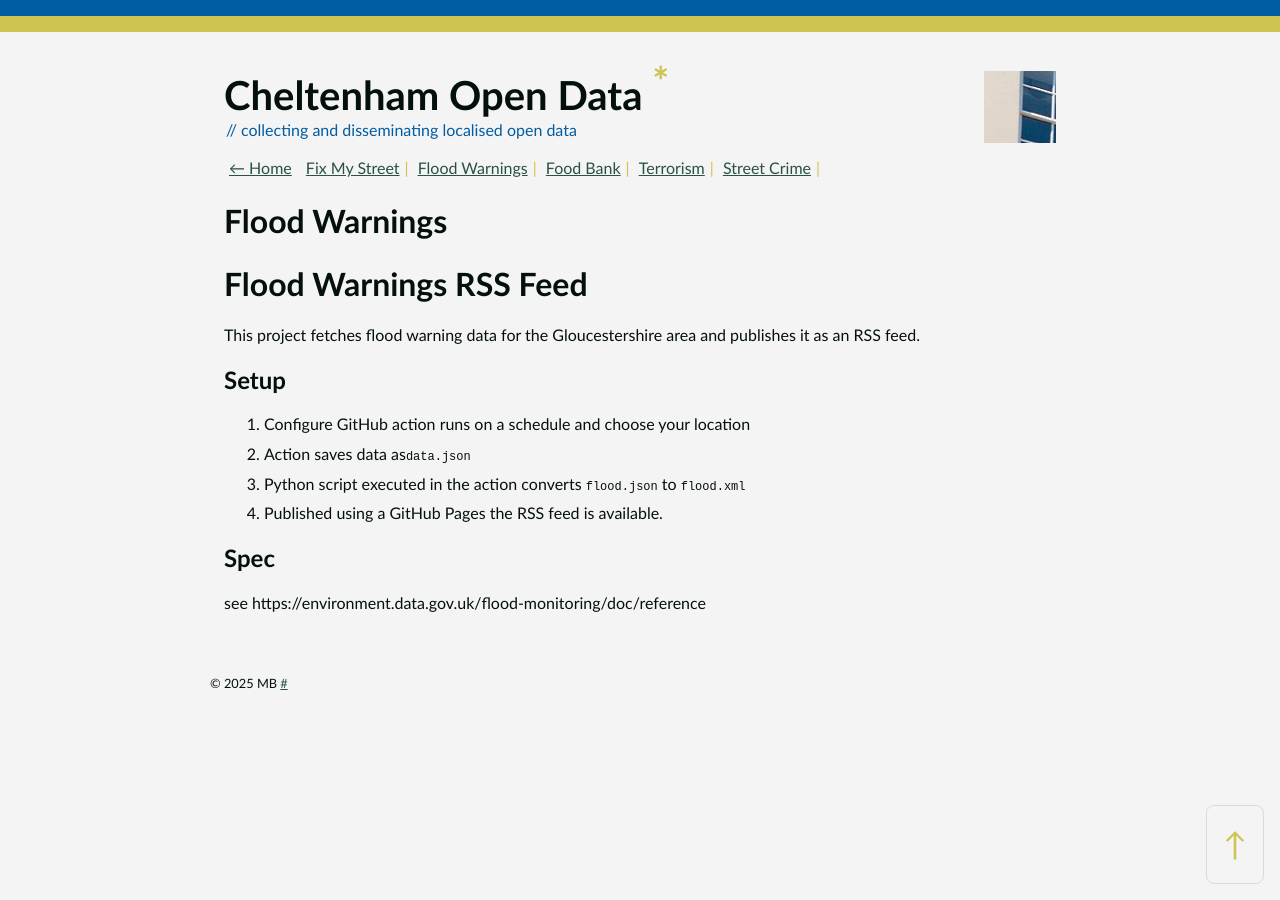
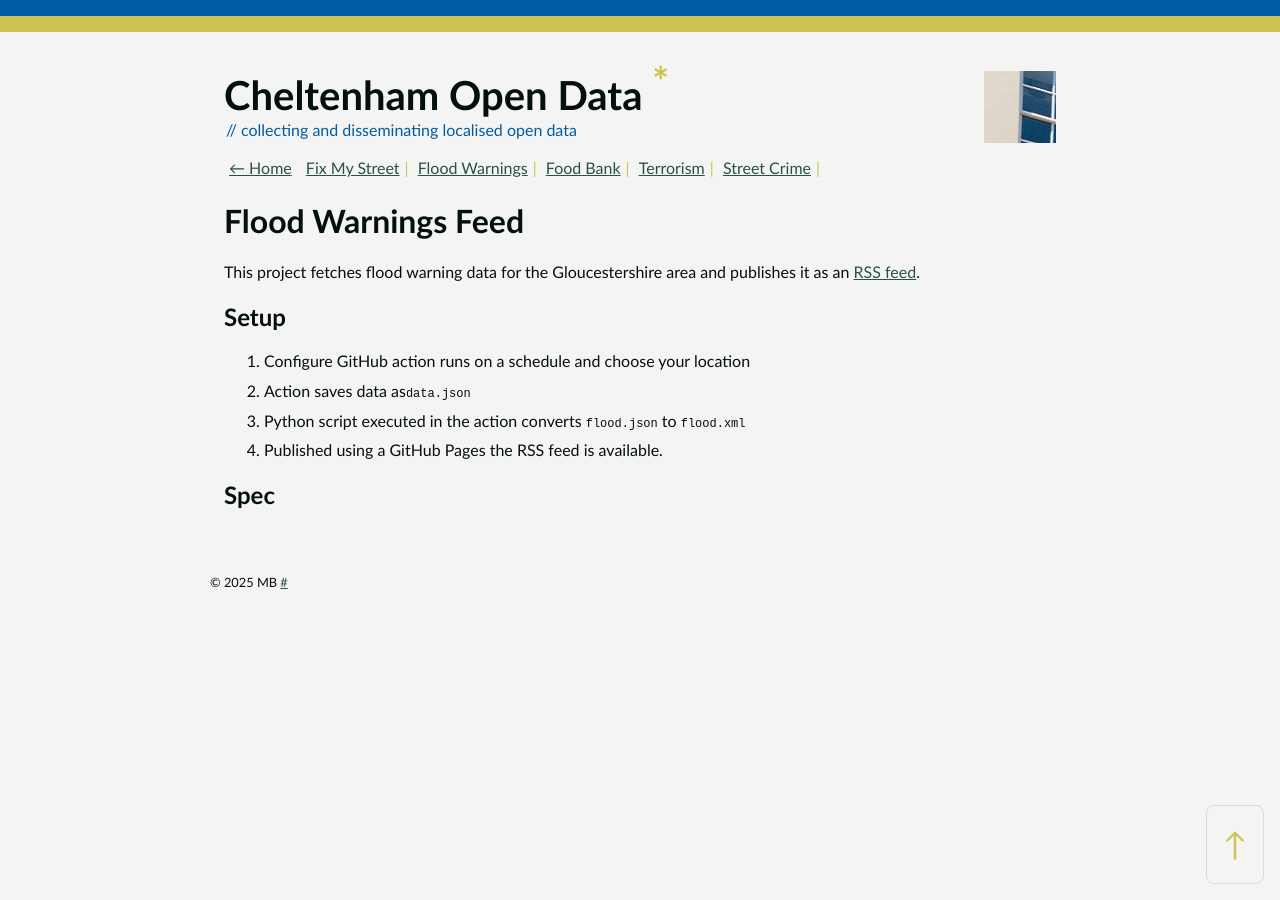
Before and after one commit to mat-0/cheltenham-open-data, a Jekyll site: the page built from _pages/flood-warnings.md, in a window 1280 px wide. Built offline with Jekyll 4.4.1, drawn with Linux system fonts in a browser that asks for light colours.

Commit message:
fix
Signed-off-by: mat-0 <Github@thechels.uk>

```diff
--- a/_pages/flood-warnings.md
+++ b/_pages/flood-warnings.md
@@ -1,15 +1,13 @@
 ---
 
 layout: page
-title: Flood Warnings
+title: Flood Warnings Feed
 seo: flood warnings in Cheltenham
 permalink: /flood-warnings
 
 ---
 
-# Flood Warnings RSS Feed
-
-This project fetches flood warning data for the Gloucestershire area and publishes it as an RSS feed.
+This project fetches flood warning data for the Gloucestershire area and publishes it as an [RSS feed](/flood.xml).
 
 ## Setup
 
@@ -20,5 +18,3 @@ This project fetches flood warning data for the Gloucestershire area and publish
 
 
 ## Spec
-
-see https://environment.data.gov.uk/flood-monitoring/doc/reference
```
